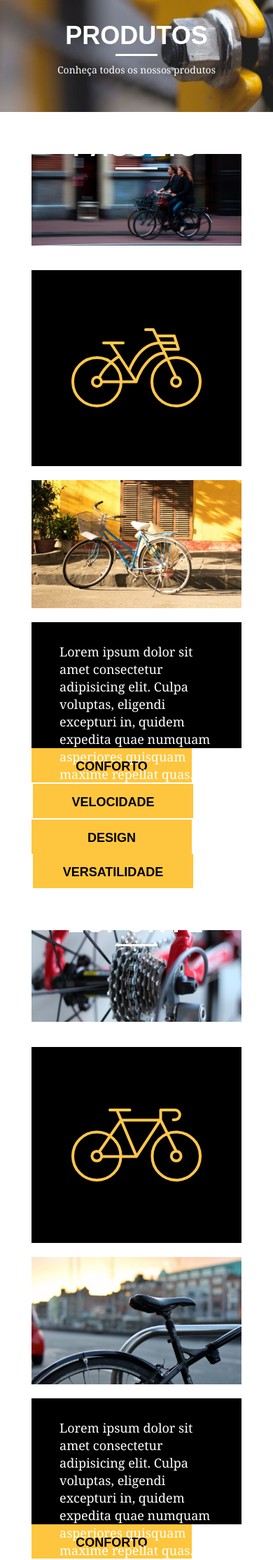
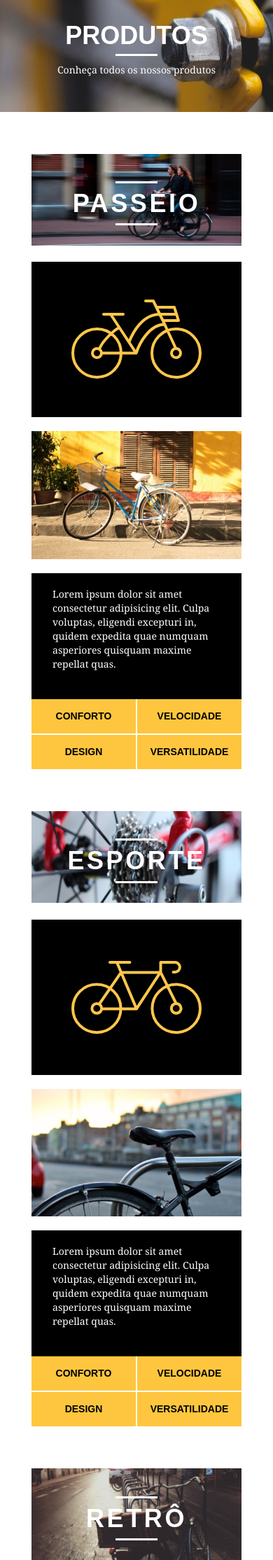
Before and after one commit to andrericardoweb/bikcraft_origamid, a PHP site: page /produtos.html in a window 390 px wide. Shown: the part 232-2461 px from the top of the page at 70% size. Run offline with PHP 8.4, Linux system fonts and the light colour scheme.

Commit message:
responsive page produtos

```diff
--- a/css/responsivo.css
+++ b/css/responsivo.css
@@ -16,7 +16,25 @@
     width: 26px;
     height: 26px;
   }
-}
+
+  /*Produtos*/
+  .produto_item h2 {
+    top: -150px;
+  }
+  .produto_icone {
+    padding: 41px 0;
+  }
+  .produto_info p {
+    font-size: 14px;
+    line-height: 20px;
+    height: 122px;
+    padding: 20px 30px;
+  }
+  .produto_info ul li {
+    width: 181px;
+  }
+
+}/*Fim - Tablet*/
 
 /*Smartphone*/
 @media only screen and (max-width: 787px) {
@@ -86,4 +104,32 @@
     font-size: 14px;
     line-height: 25px;
   }
-}
+
+  /*Produtos*/
+  .produto_item h2 {
+    top: -100px;
+    margin-bottom: -68px;
+  }
+  .produto_icone {
+    padding: 41px 0;
+  }
+  .produto_info p {
+    font-size: 14px;
+    line-height: 20px;
+    padding: 20px 30px;
+  }
+  .produto_info ul li {
+    width: 149px;
+    font-size: 14px;
+    line-height: 20px;
+    padding-top: 14px;
+  }
+
+  /*Orçamento*/
+  .form {
+    padding-right: 0px;
+  }
+  .orcamento_dados ul {
+    padding-right: 0px;
+  }
+}/*Fim - Smartphone*/
```
